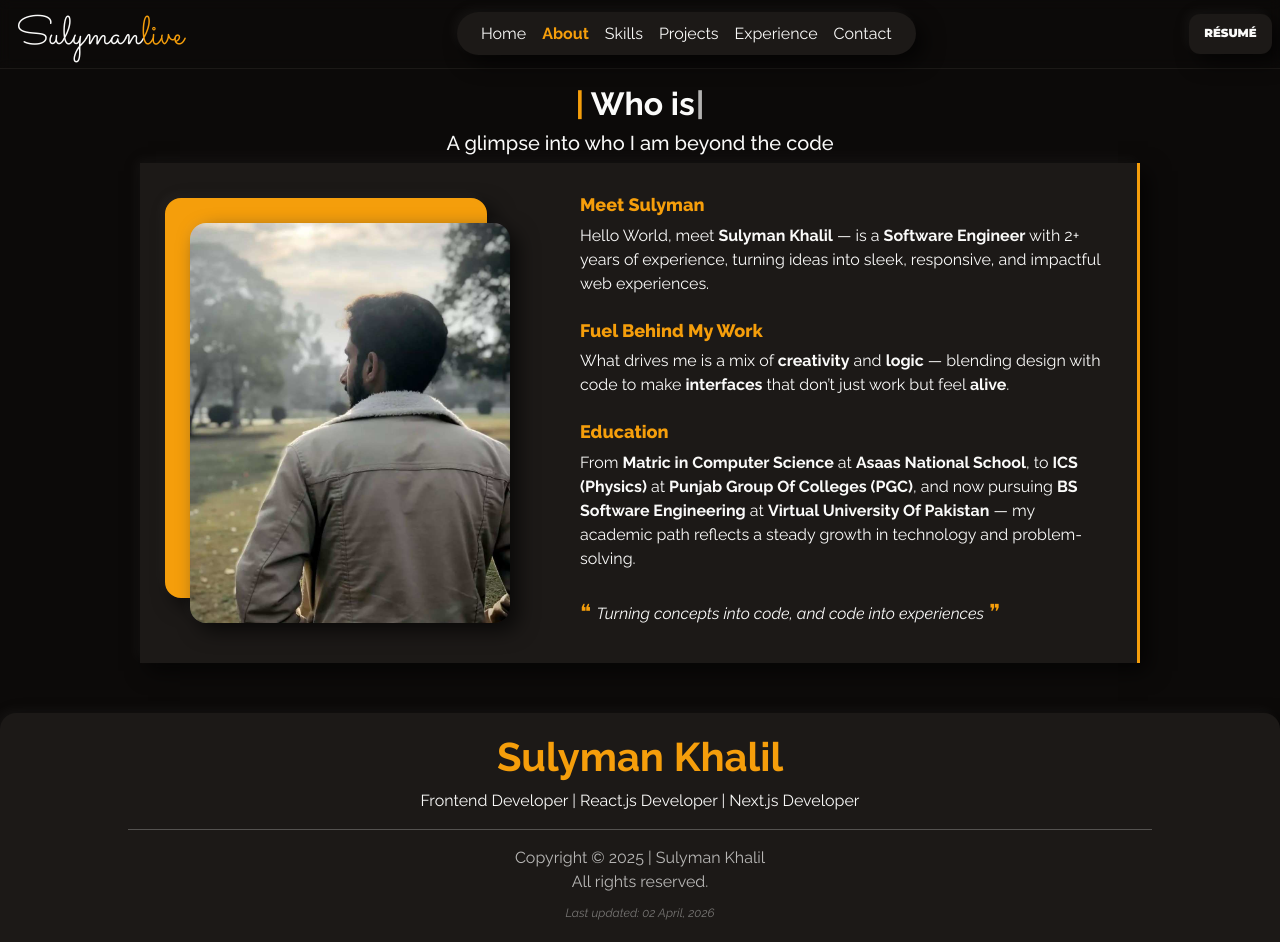
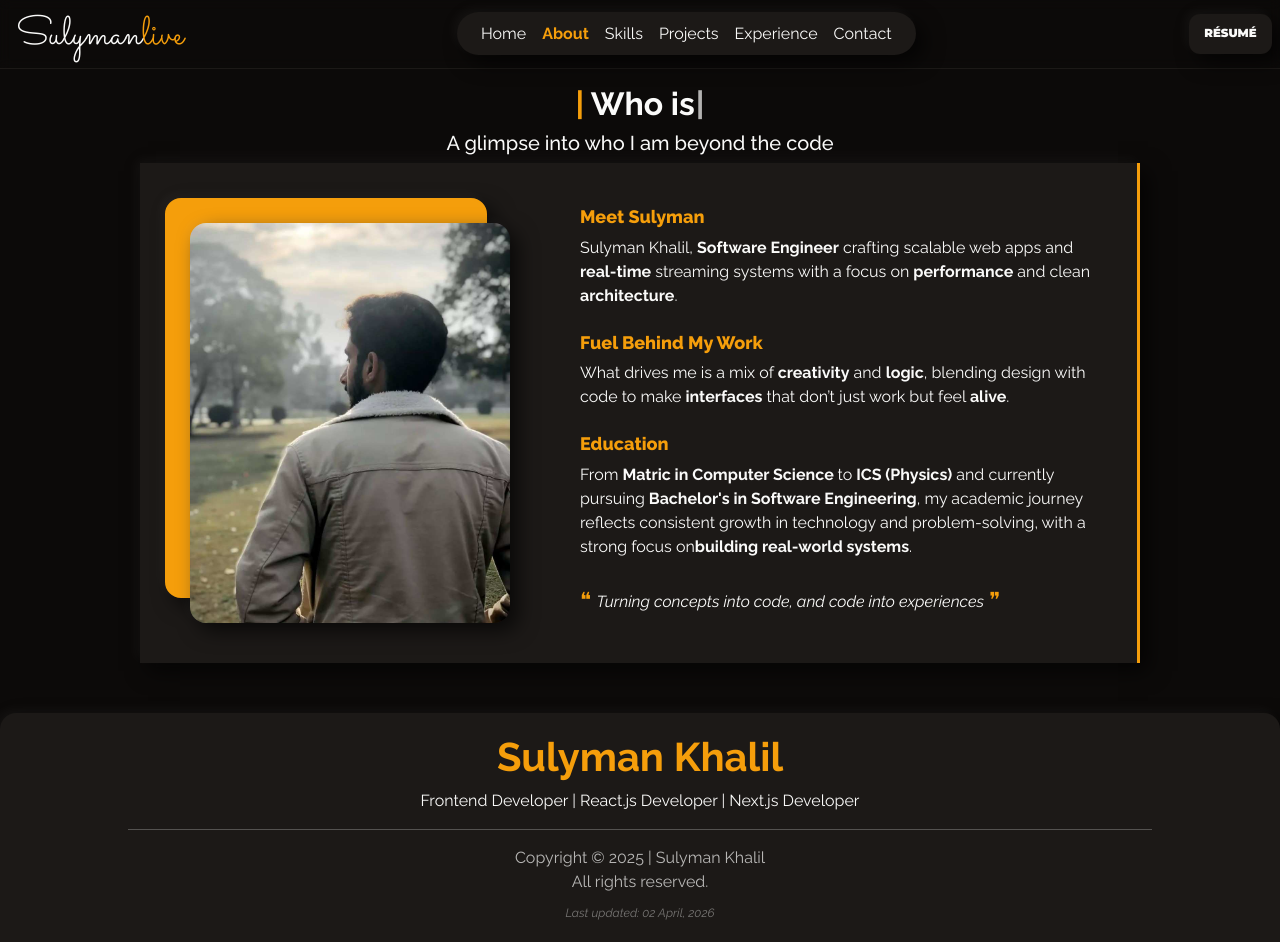
Before and after one commit to SulymanKhalil/Portfolio, a React (Vite) app: page /#/about in a window 1280 px wide. Built offline with nearby package versions, Linux system fonts and the light colour scheme.

Commit message:
Updated About

```diff
--- a/src/Components/About.jsx
+++ b/src/Components/About.jsx
@@ -1,4 +1,4 @@
-import TypewriterComponent from "typewriter-effect"
+import TypewriterComponent from "typewriter-effect";
 
 const About = () => {
   return (
@@ -10,7 +10,7 @@ const About = () => {
               strings: [
                 "<span class='bar'>|</span> About Sulyman",
                 "<span class='bar'>|</span> Who is Sulyman?",
-                                "<span class='bar'>|</span> Inside Sulyman's World"
+                "<span class='bar'>|</span> Inside Sulyman's World",
               ],
               autoStart: true,
               loop: true,
@@ -25,32 +25,47 @@ const About = () => {
         <div className="image-border" data-aos="zoom-in">
           <img src="/Images/AboutPic.jpeg" alt="About me Pic" />
         </div>
-                <div className="about-texts" data-aos="fade-left" >
+        <div className="about-texts" data-aos="fade-left">
           <h2 data-aos="fade-up">Meet Sulyman</h2>
           <p data-aos="fade-up">
-                        Hello World, meet <span className="highlight-text">Sulyman Khalil</span> — is a <span className="highlight-text">Software Engineer</span> with 2+ years of experience, turning ideas into sleek, responsive,
-                        and impactful web experiences.
+            Sulyman Khalil,{" "}
+            <span className="highlight-text">Software Engineer</span> crafting
+            scalable web apps and{" "}
+            <span className="highlight-text">real-time</span> streaming systems
+            with a focus on <span className="highlight-text">performance</span>{" "}
+            and clean <span className="highlight-text">architecture</span>.
           </p>
           <br />
           <h2 data-aos="fade-up">Fuel Behind My Work</h2>
           <p data-aos="fade-up">
-                        What drives me is a mix of <span className="highlight-text">creativity</span> and <span className="highlight-text">logic</span> — blending design
-                        with code to make <span className="highlight-text">interfaces</span> that don’t just work but feel <span className="highlight-text">alive</span>.
+            What drives me is a mix of{" "}
+            <span className="highlight-text">creativity</span> and{" "}
+            <span className="highlight-text">logic</span>, blending design with
+            code to make <span className="highlight-text">interfaces</span> that
+            don’t just work but feel{" "}
+            <span className="highlight-text">alive</span>.
           </p>
           <br />
           <h2 data-aos="fade-up">Education</h2>
           <p data-aos="fade-up">
-                        From <span class="highlight-text">Matric in Computer Science</span> at <span class="highlight-text">Asaas National School</span>,
-                        to <span class="highlight-text">ICS (Physics)</span> at <span class="highlight-text">Punjab Group Of Colleges (PGC)</span>,
-                        and now pursuing <span class="highlight-text">BS Software Engineering</span> at <span class="highlight-text">Virtual University Of Pakistan</span> — my academic path reflects a steady growth in technology and problem-solving.
+            From <span class="highlight-text">Matric in Computer Science </span>
+            to
+            <span class="highlight-text"> ICS (Physics)</span> and currently
+            pursuing
+            <span class="highlight-text"> Bachelor's in Software Engineering</span>, my
+            academic journey reflects consistent growth in technology and
+            problem-solving, with a strong focus on
+            <span class="highlight-text">building real-world systems</span>.
           </p>
           <br />
-                    <h3 data-aos="zoom-in" ><span className="quotes">❝ </span>Turning concepts into code, and code into experiences<span className="quotes"> ❞</span></h3>
+          <h3 data-aos="zoom-in">
+            <span className="quotes">❝ </span>Turning concepts into code, and
+            code into experiences<span className="quotes"> ❞</span>
+          </h3>
         </div>
       </div>
     </div>
+  );
+};
 
-    )
-}
-
-export default About
+export default About;
```
Also changed, not shown: 1 other file (tests, documents, lock files or other folders). Lines whose indentation alone changed are shown as unchanged.
